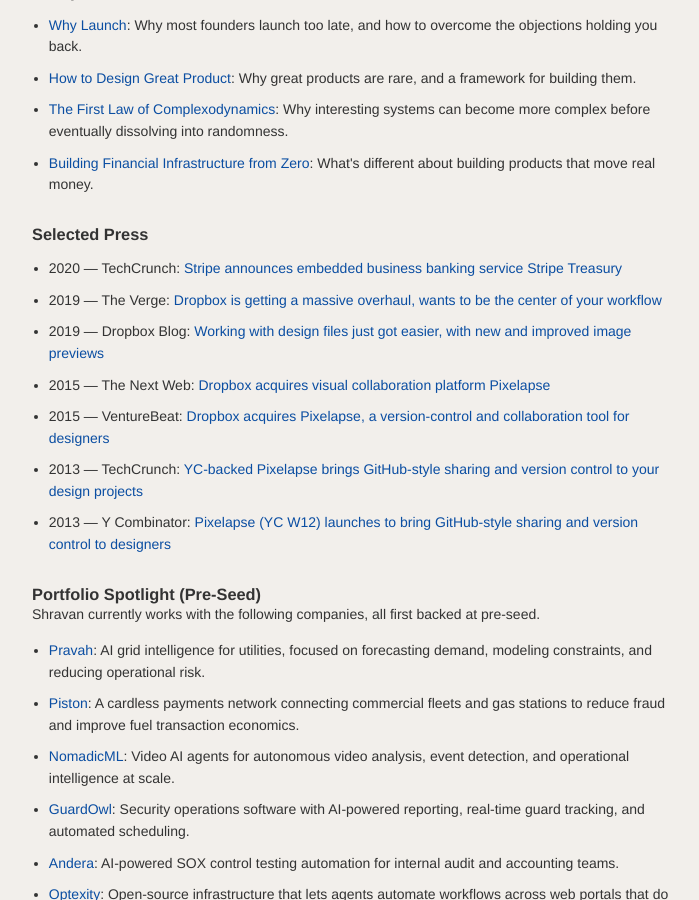
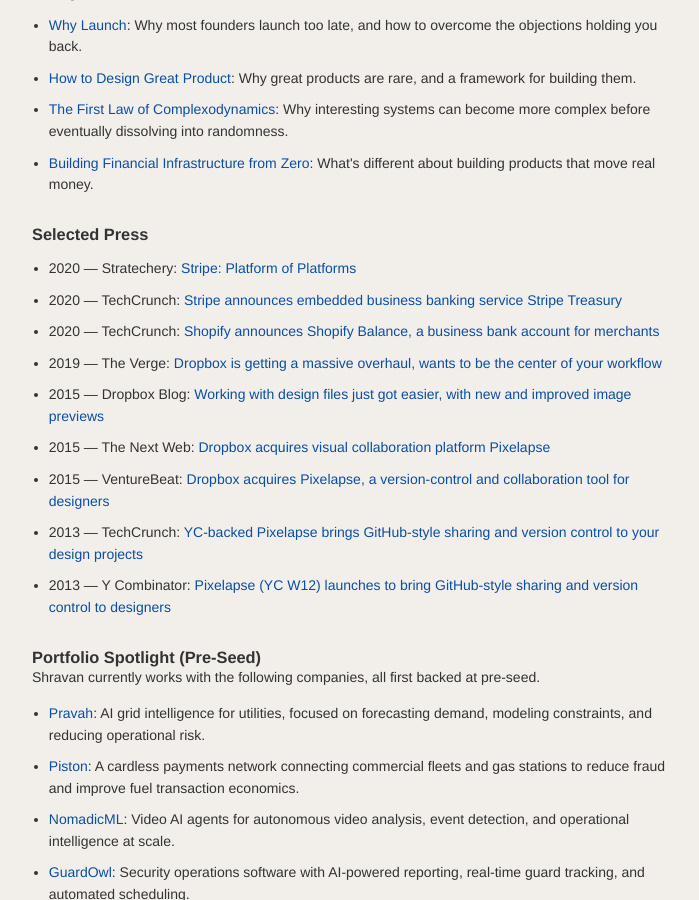
Before and after one commit to shrredd/shrredd.github.io, a Jekyll site: the page built from index.html, in a window 1280 px wide and 900 px high, scrolled down 548 px. Shown: the whole window, without its empty margins (334-1033 px from the left). Built offline with Jekyll 4.4.1, drawn with Linux system fonts in a browser that asks for light colours.

Commit message:
add other press mentions

```diff
--- a/index.html
+++ b/index.html
@@ -139,15 +139,23 @@
 
     <h3>Selected Press</h3>
     <ul>
+      <li>2020 &mdash; Stratechery: <a
+          href="https://stratechery.com/2020/stripe-platform-of-platforms/">
+          Stripe: Platform of Platforms
+        </a></li>
       <li>2020 &mdash; TechCrunch: <a
           href="https://techcrunch.com/2020/12/03/stripe-announces-embedded-business-banking-service-stripe-treasury/">
           Stripe announces embedded business banking service Stripe Treasury
+        </a></li>
+      <li>2020 &mdash; TechCrunch: <a
+          href="https://techcrunch.com/2020/05/20/shopify-balance/">
+          Shopify announces Shopify Balance, a business bank account for merchants
         </a></li>
       <li>2019 &mdash; The Verge: <a
           href="https://www.theverge.com/2019/6/11/18661673/new-dropbox-desktop-app-google-docs-slack-atlassian">
           Dropbox is getting a massive overhaul, wants to be the center of your workflow
         </a></li>
-      <li>2019 &mdash; Dropbox Blog: <a href="https://blog.dropbox.com/topics/product/new-improved-image-previews">
+      <li>2015 &mdash; Dropbox Blog: <a href="https://blog.dropbox.com/topics/product/new-improved-image-previews">
           Working with design files just got easier, with new and improved image previews
         </a></li>
       <li>2015 &mdash; The Next Web: <a
```
